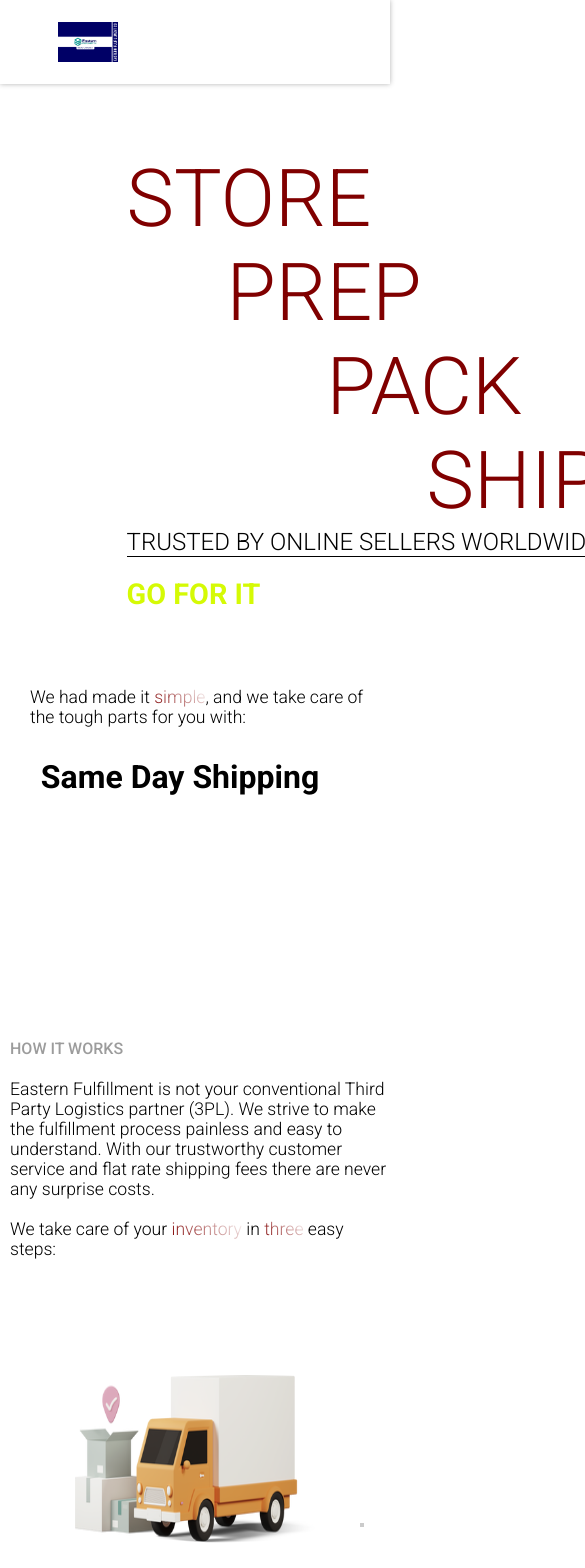
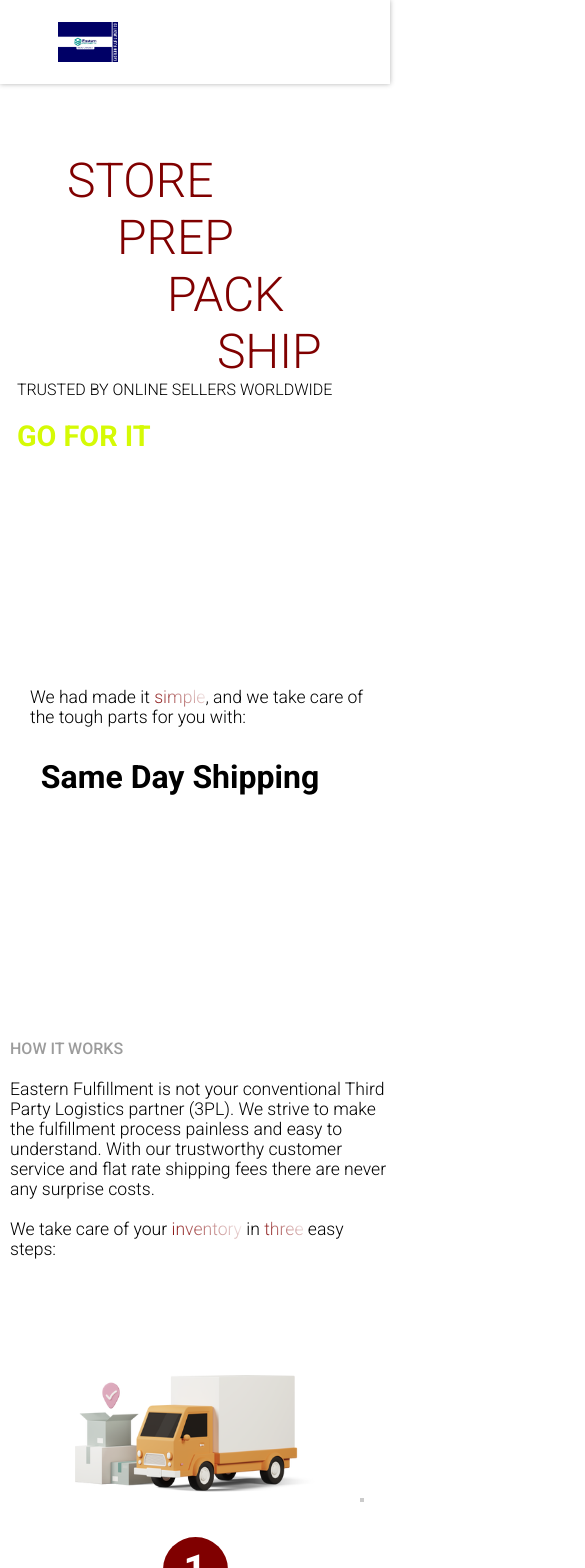
Before and after one commit to Jawad-Ali-Soomro/react-fulfillment, a React app: page / in a window 390 px wide. Shown: the top 1568 px of the page, 585 px wide, since content can reach past the window. Built offline with nearby package versions, Linux system fonts and the light colour scheme; the HTML template or start-up script is replaced by a standard one.

Commit message:
updated ui

```diff
--- a/src/Styles/Home.css
+++ b/src/Styles/Home.css
@@ -184,7 +184,7 @@
 
 .top-sect img {
     width: 80%;
-    height: 80%;
+    height: 70%;
 }
 
 .top-content img .not{
@@ -392,31 +392,6 @@ ul {
     font-size: 1rem;
 }
 
-@media (max-width: 600px) {
-    .work-flow .content {
-        margin-left: 10px;
-    }
-
-    .main-integrarions {
-        width: 100%;
-        gap: 30px;
-        height: 80%;
-    }
-
-    .steps {
-        flex-direction: column;
-        gap: 20px;
-    }
-
-    .integrations .main {
-        width: 120px;
-    }
-
-    .step:not(.not):after {
-        max-width: 0;
-        overflow: hidden;
-    }
-}
 
 .inquiry {
     height: 70vh;
@@ -430,7 +405,8 @@ ul {
 
 .inquiry section {
     display: flex;
-    gap: 100px;
+    gap: 20px;
+    flex-wrap: wrap;
 }
 
 .inquiry p {
@@ -449,7 +425,6 @@ ul {
 .inquiry .main img {
     width: 250px;
     height: 150px;
-    color: maroon;
     margin-bottom: 20px;
 }
 
@@ -473,3 +448,79 @@ ul {
 .inquiry .main:nth-child(2) a i {
     color: blueviolet;
 }
+@media (max-width: 600px) {
+    .work-flow .content {
+        margin-left: 10px;
+    }
+
+    .top-content {
+        left: 2vh;
+    }
+
+    .top-content h1 span:nth-child(1){
+        margin-left: 50px;
+    }
+
+    .top-content h1 span:nth-child(2){
+        margin-left: 100px;
+    }
+    .top-content h1 span:nth-child(3){
+        margin-left: 150px;
+    }
+    .top-content h1 span:nth-child(4){
+        margin-left: 200px;
+    }
+
+    .top-content h2{
+        font-size: 1rem;
+        border-bottom: none;
+    }
+
+    .main-integrarions {
+        width: 100%;
+        gap: 30px;
+        height: 80%;
+    }
+
+    .top-content h1{
+        font-size: 3rem;
+    }
+
+    .steps {
+        flex-direction: column;
+        gap: 20px;
+    }
+
+    .integrations .main {
+        width: 120px;
+    }
+
+    .step:not(.not):after {
+        max-width: 0;
+        overflow: hidden;
+    }
+    .inquiry .main img{
+        width: 100px;
+        height: 80px;
+    }
+    .inquiry section{
+        gap: 10px;
+        justify-content: center;
+    }
+    .inquiry{
+        height: 90vh;
+        gap: 10px;
+        display: flex;
+        justify-content: center;
+        align-items: center;
+    }
+
+    .step{
+        height: 300px;
+    }
+
+    .top-content img{
+        height: 60%;
+        width: 60%;
+    }
+}
```
